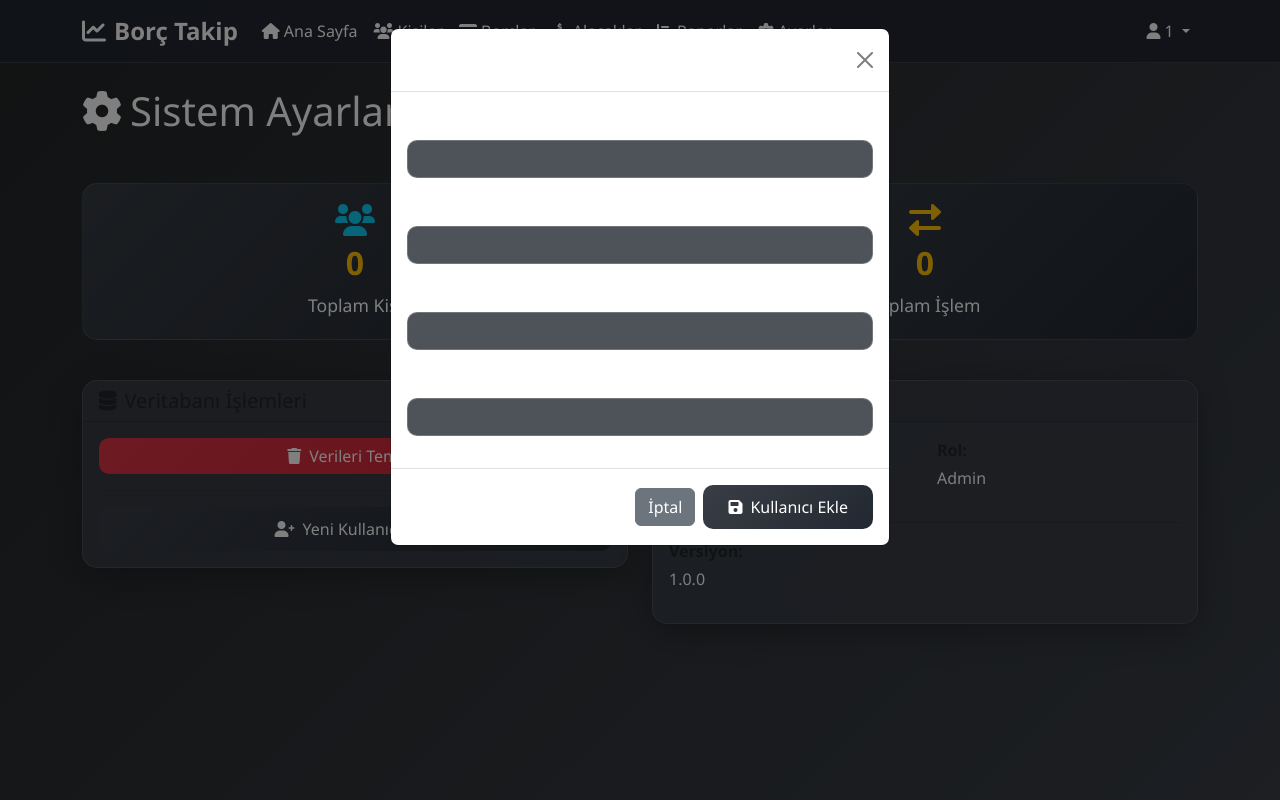
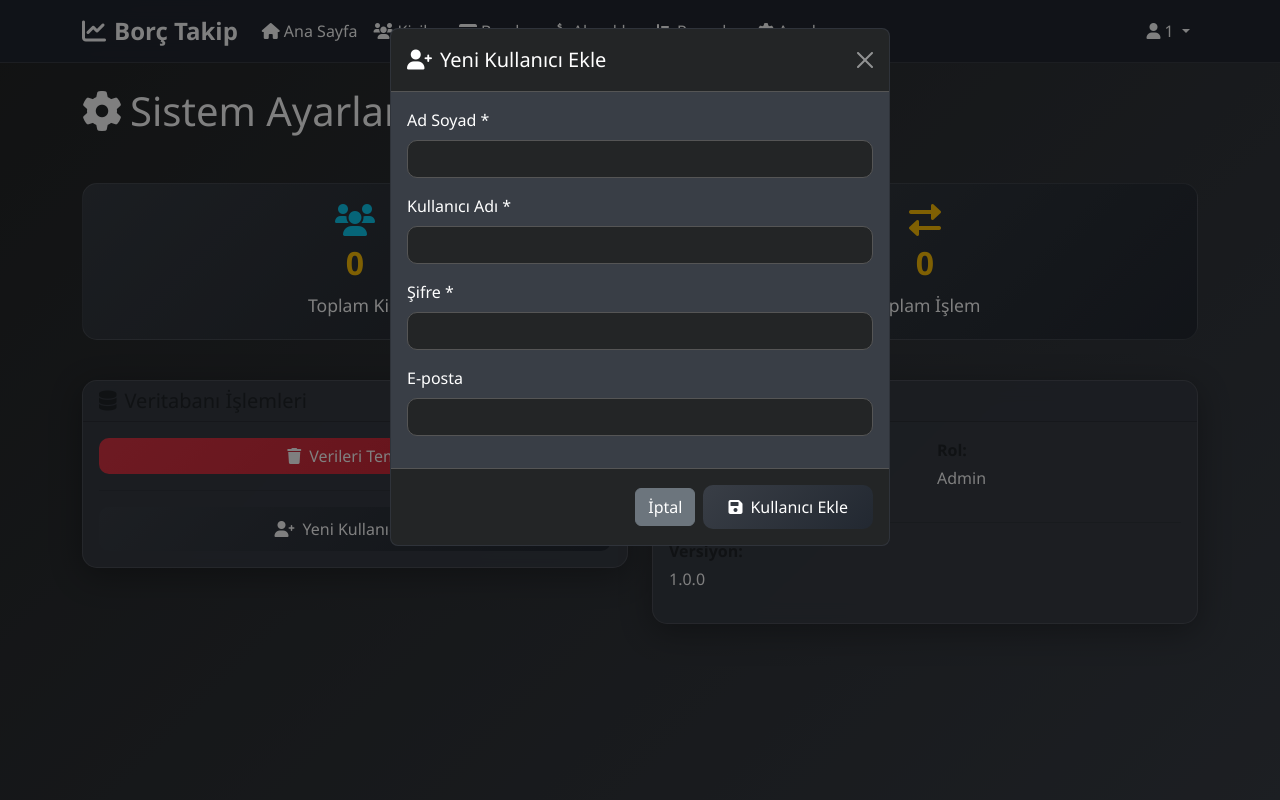
Before and after one commit to azracayakk/borctakip, a Flask app: page /ayarlar in a window 1280 px wide, after a click on "Yeni Kullanıcı Ekle". Run offline with Flask 3, Linux system fonts and the light colour scheme; the visitor is signed in with stand-in values (Sample User, id 1); data that the repository does not hold is empty.

Commit message:
Modal tasarımı düzeltildi - gri tema uygulandı

```diff
--- a/templates/ayarlar.html
+++ b/templates/ayarlar.html
@@ -91,36 +91,40 @@
 {% if session.rol == 'admin' %}
 <div class="modal fade" id="addUserModal" tabindex="-1">
     <div class="modal-dialog">
-        <div class="modal-content">
-            <div class="modal-header">
-                <h5 class="modal-title">
+                    <div class="modal-content" style="background: #393e46; color: white;">
+                <div class="modal-header" style="background: #232526; border-bottom: 1px solid #555;">
+                    <h5 class="modal-title text-white">
                         <i class="fas fa-user-plus me-2"></i>Yeni Kullanıcı Ekle
                     </h5>
-                <button type="button" class="btn-close" data-bs-dismiss="modal"></button>
+                    <button type="button" class="btn-close btn-close-white" data-bs-dismiss="modal"></button>
                 </div>
                 <form method="POST" action="{{ url_for('kullanici_ekle') }}">
                     <div class="modal-body">
                         <div class="mb-3">
-                        <label for="ad_soyad" class="form-label">Ad Soyad *</label>
-                        <input type="text" class="form-control" id="ad_soyad" name="ad_soyad" required>
+                            <label for="ad_soyad" class="form-label text-white">Ad Soyad *</label>
+                            <input type="text" class="form-control" id="ad_soyad" name="ad_soyad" required
+                                   style="background: #232526; border: 1px solid #555; color: white;">
                         </div>
 
                         <div class="mb-3">
-                        <label for="kullanici_adi" class="form-label">Kullanıcı Adı *</label>
-                        <input type="text" class="form-control" id="kullanici_adi" name="kullanici_adi" required>
+                            <label for="kullanici_adi" class="form-label text-white">Kullanıcı Adı *</label>
+                            <input type="text" class="form-control" id="kullanici_adi" name="kullanici_adi" required
+                                   style="background: #232526; border: 1px solid #555; color: white;">
                         </div>
 
                         <div class="mb-3">
-                        <label for="sifre" class="form-label">Şifre *</label>
-                        <input type="password" class="form-control" id="sifre" name="sifre" required>
+                            <label for="sifre" class="form-label text-white">Şifre *</label>
+                            <input type="password" class="form-control" id="sifre" name="sifre" required
+                                   style="background: #232526; border: 1px solid #555; color: white;">
                         </div>
 
                         <div class="mb-3">
-                        <label for="email" class="form-label">E-posta</label>
-                        <input type="email" class="form-control" id="email" name="email">
+                            <label for="email" class="form-label text-white">E-posta</label>
+                            <input type="email" class="form-control" id="email" name="email"
+                                   style="background: #232526; border: 1px solid #555; color: white;">
                         </div>
                     </div>
-                <div class="modal-footer">
+                    <div class="modal-footer" style="background: #232526; border-top: 1px solid #555;">
                         <button type="button" class="btn btn-secondary" data-bs-dismiss="modal">İptal</button>
                         <button type="submit" class="btn btn-primary">
                             <i class="fas fa-save me-2"></i>Kullanıcı Ekle
```
Lines whose indentation alone changed are shown as unchanged.
